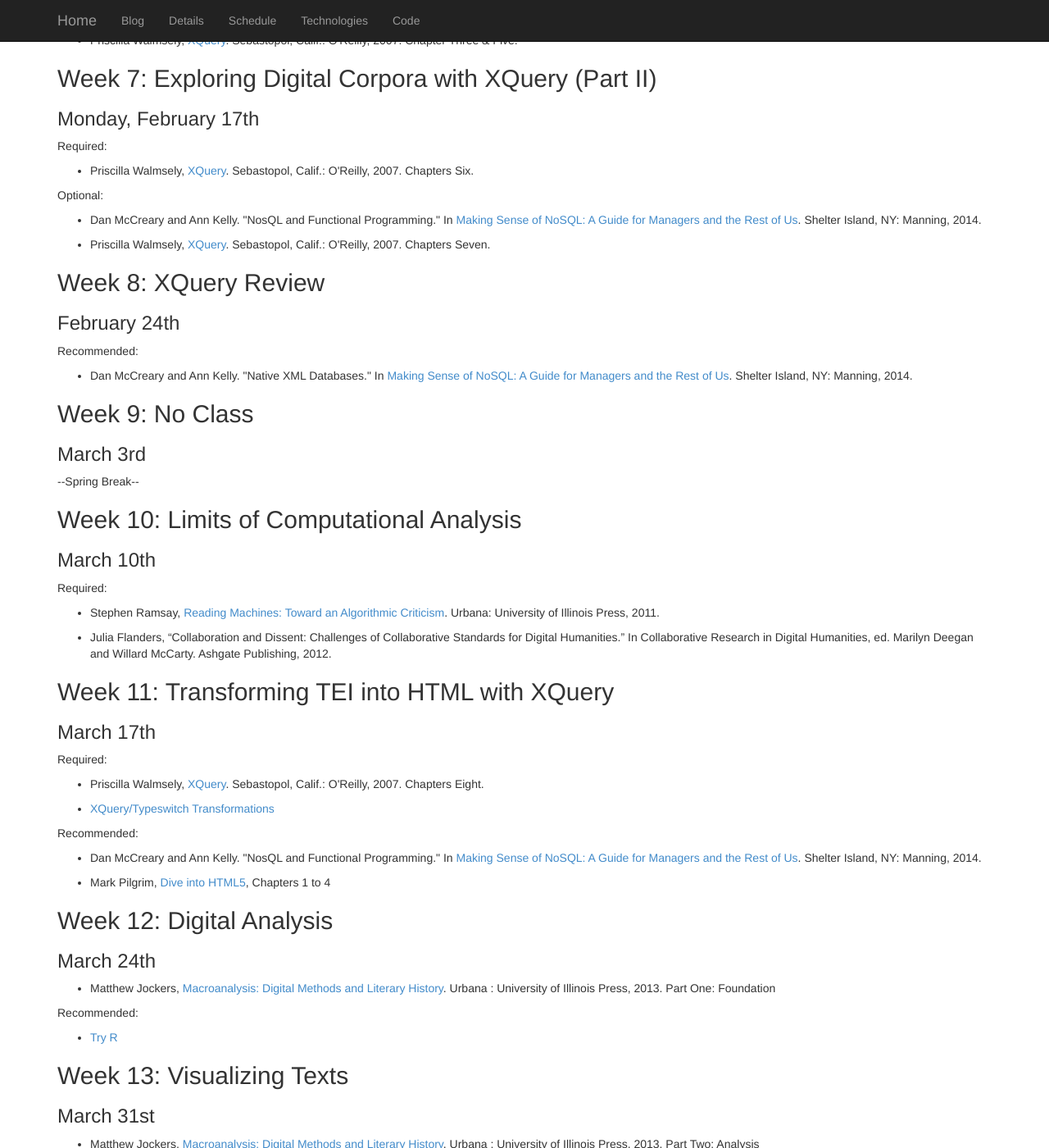
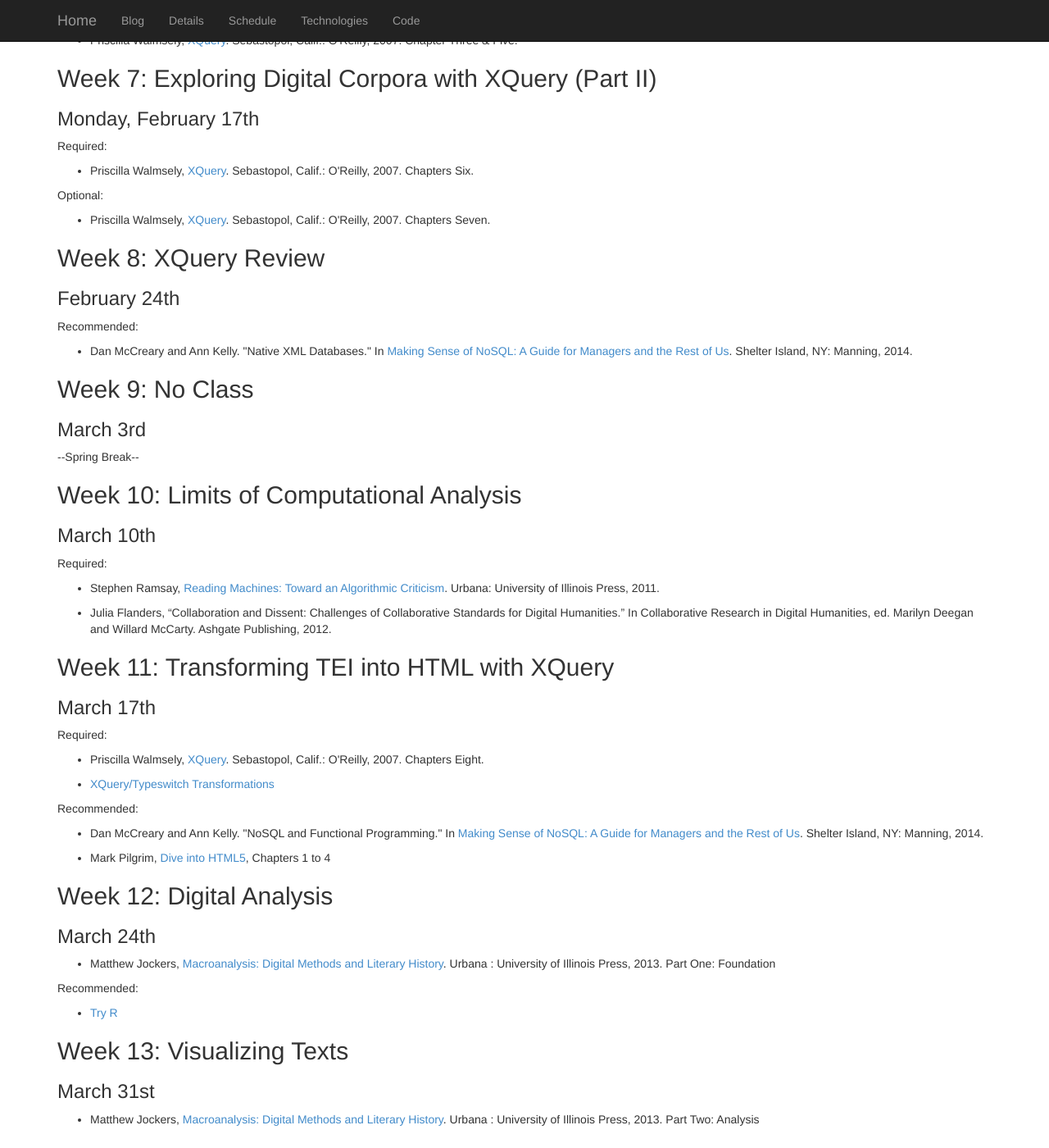
Before and after one commit to Ramona2020/paralipomena.github.io, a Jekyll site: the page built from schedule/index.html, in a window 1280 px wide and 1400 px high, scrolled down 1631 px. Shown: the whole window at 82% size. Built offline with Jekyll 4.4.1, drawn with Linux system fonts in a browser that asks for light colours; nearby versions of some CDN libraries; library files that are not in the unit come from our copies; Markdown is read by kramdown in place of the engine named in the settings.

Commit message:
Edited readings

```diff
--- a/schedule/index.html
+++ b/schedule/index.html
@@ -130,7 +130,6 @@ Detailed introduction to TEI (DM)-->
 <p>Optional:</p>
 
 <ul>
-	<li><p>Dan McCreary and Ann Kelly. &quot;NosQL and Functional Programming.&quot; In <a href="http://www.worldcat.org/oclc/830813835">Making Sense of NoSQL: A Guide for Managers and the Rest of Us</a>. Shelter Island, NY: Manning, 2014.</p></li>
 	<li><p>Priscilla Walmsely, <a href="http://www.worldcat.org/oclc/164804113">XQuery</a>. Sebastopol, Calif.: O&#39;Reilly, 2007. Chapters Seven.</p></li>
 </ul>
 
@@ -175,7 +174,7 @@ Detailed introduction to TEI (DM)-->
 <p>Recommended:</p>
 
 <ul>
-	<li><p>Dan McCreary and Ann Kelly. &quot;NosQL and Functional Programming.&quot; In <a href="http://www.worldcat.org/oclc/830813835">Making Sense of NoSQL: A Guide for Managers and the Rest of Us</a>. Shelter Island, NY: Manning, 2014.</p></li>
+	<li><p>Dan McCreary and Ann Kelly. &quot;NoSQL and Functional Programming.&quot; In <a href="http://www.worldcat.org/oclc/830813835">Making Sense of NoSQL: A Guide for Managers and the Rest of Us</a>. Shelter Island, NY: Manning, 2014.</p></li>
 	<li><p>Mark Pilgrim, <a href="http://diveintohtml5.info/">Dive into HTML5</a>, Chapters 1 to 4</p></li>
 </ul>
 
```
